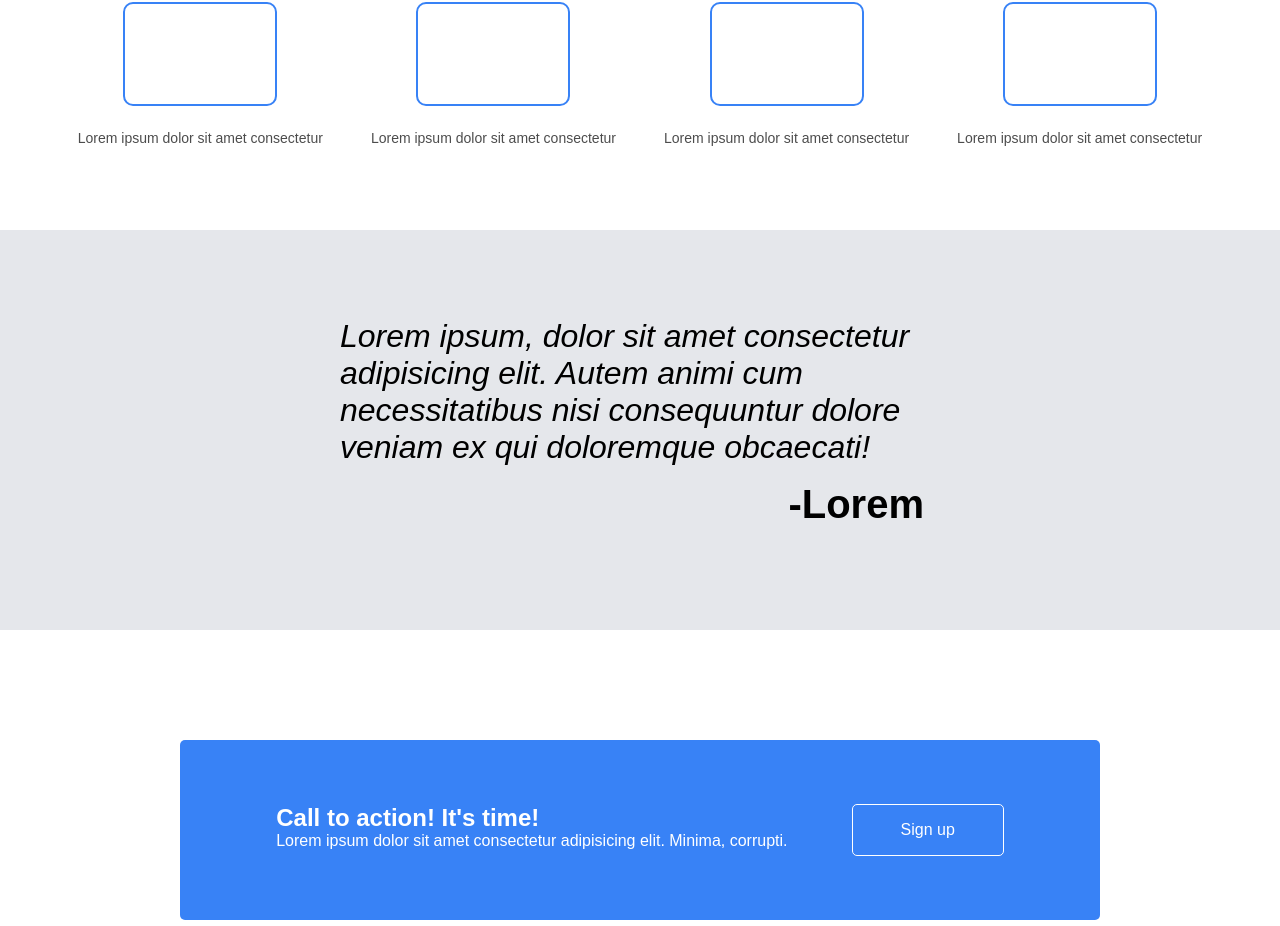
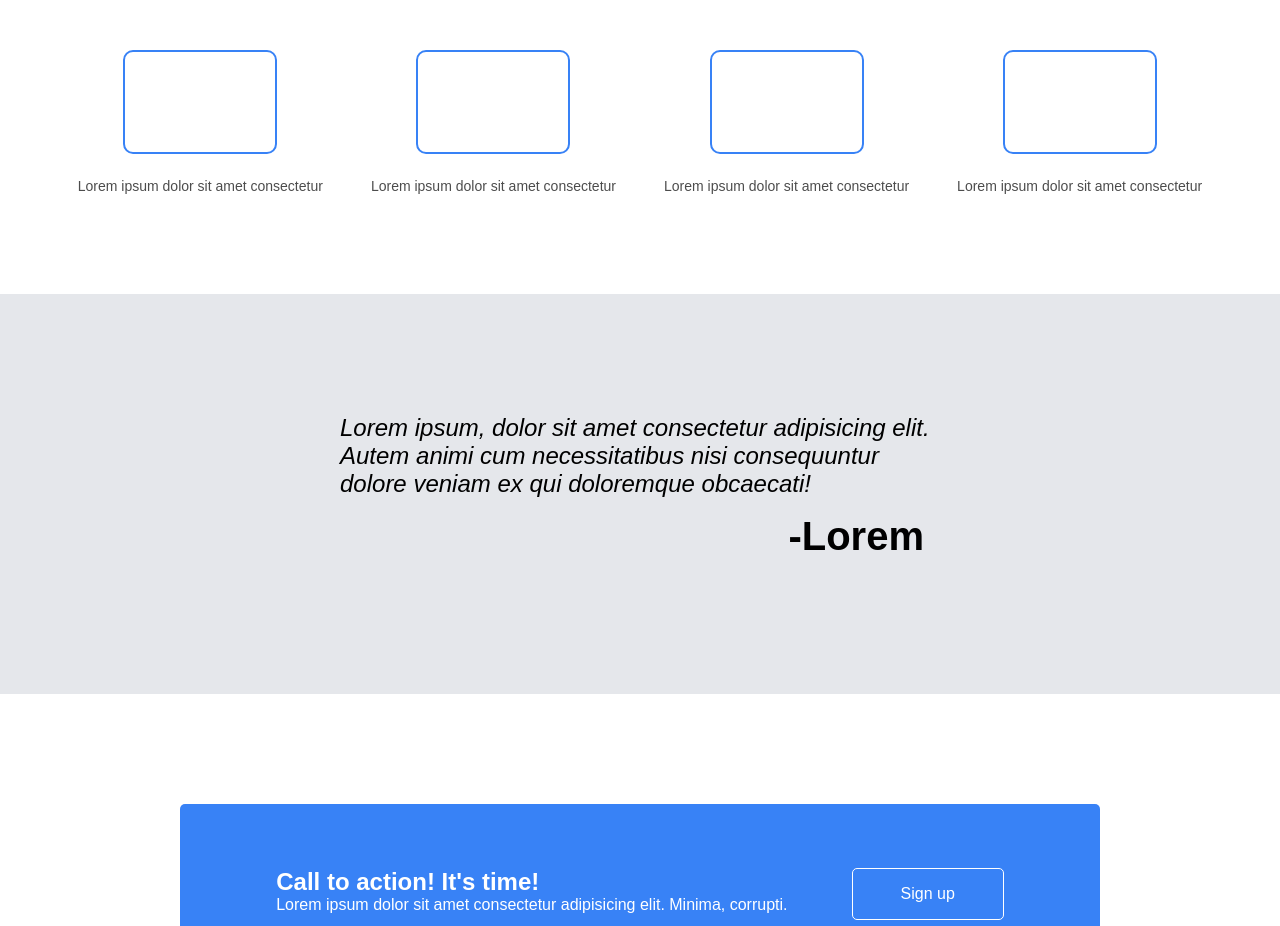
Before and after one commit to robelperey/project_landing-page, a plain HTML site: page index.html in a window 1280 px wide. Shown: the part 655-1581 px from the top of the page. Drawn offline with Linux system fonts and the light colour scheme.

Commit message:
Update some styling

```diff
--- a/style.css
+++ b/style.css
@@ -51,6 +51,7 @@ nav ul li:nth-child(1) {
   display: flex;
   justify-content: space-around;
   align-items: center;
+  padding: 1rem;
 }
 
 .banner h1 {
@@ -84,7 +85,6 @@ nav ul li:nth-child(1) {
   display: flex;
   justify-content: center;
   align-items: center;
-  padding: 1rem;
   border-radius: 10px;
 }
 
@@ -94,6 +94,7 @@ nav ul li:nth-child(1) {
   align-items: center;
   justify-content: center;
   min-height: 50vh;
+  padding: 1rem;
   gap: 2rem;
 }
 
@@ -139,7 +140,7 @@ nav ul li:nth-child(1) {
 blockquote {
   flex: 0 1 600px;
   font-style: italic;
-  font-size: 2rem;
+  font-size: 1.5rem;
 }
 
 cite {
@@ -179,6 +180,7 @@ cite {
 }
 
 .cta-btn button {
+  flex-shrink: 0;
   border: 1px solid #fff;
   color: #fff;
   background-color: #3882f6;
```
